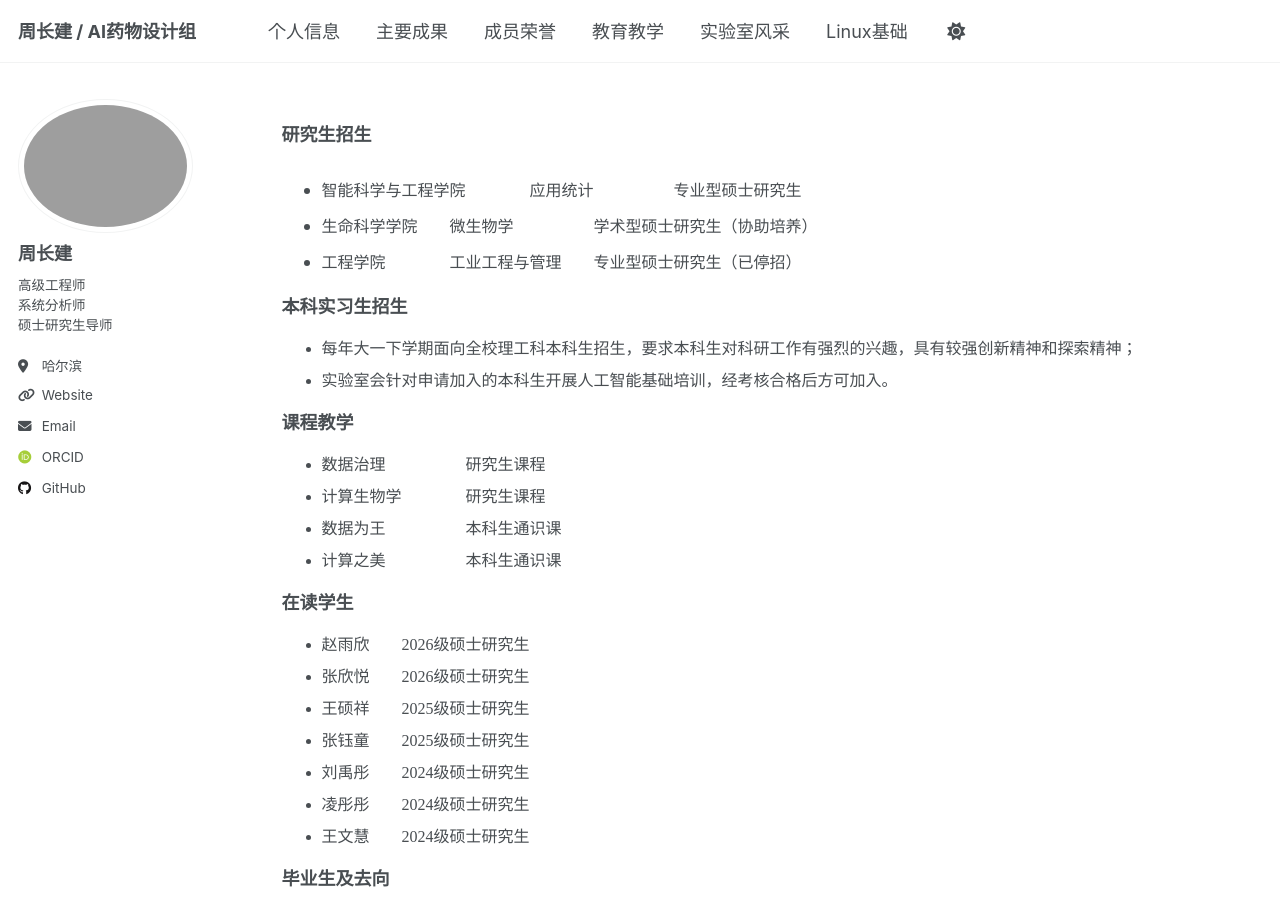
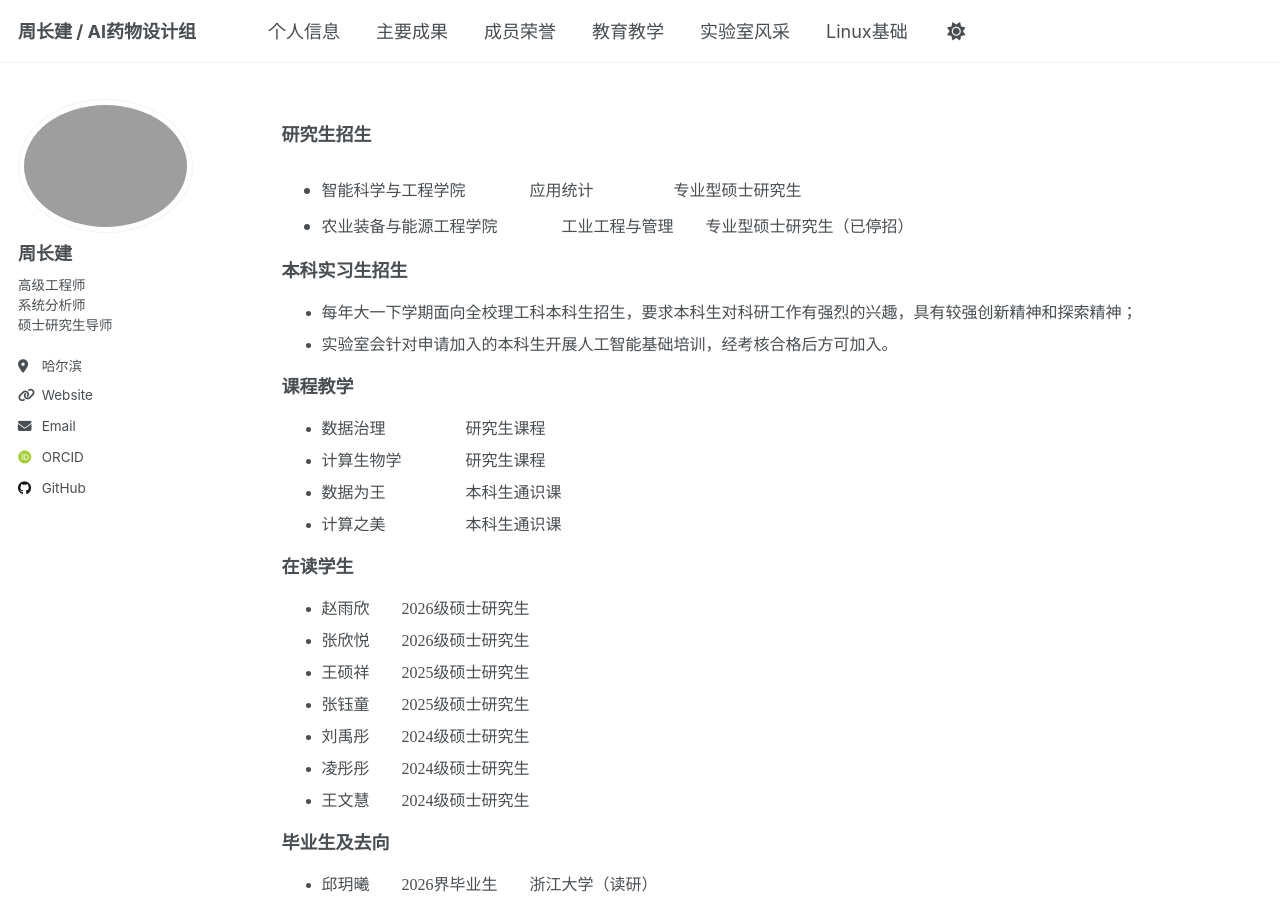
Before and after one commit to HPC-NEAU/zhoucj, a Jekyll site: the page built from _pages/teaching.md, in a window 1280 px wide and 900 px high. Built offline with Jekyll 4.4.1, drawn with Linux system fonts in a browser that asks for light colours; some web fonts are replaced.

Commit message:
Update teaching.md

```diff
--- a/_pages/teaching.md
+++ b/_pages/teaching.md
@@ -14,8 +14,7 @@ redirect_from:
   		<font face="微软雅黑" size=4><b>研究生招生</b></font>
 <ul>
 	<li>智能科学与工程学院&emsp;&emsp;&emsp;&emsp;应用统计&emsp;&emsp;&emsp;&emsp;&emsp;专业型硕士研究生</li>
-	<li>生命科学学院&emsp;&emsp;微生物学&emsp;&emsp;&emsp;&emsp;&emsp;学术型硕士研究生（协助培养）</li>
-	<li>工程学院&emsp;&emsp;&emsp;&emsp;工业工程与管理&emsp;&emsp;专业型硕士研究生（已停招）</li>
+	<li>农业装备与能源工程学院&emsp;&emsp;&emsp;&emsp;工业工程与管理&emsp;&emsp;专业型硕士研究生（已停招）</li>
 </ul>
 
 		<font face="微软雅黑" size=4><b>本科实习生招生</b></font>
```
